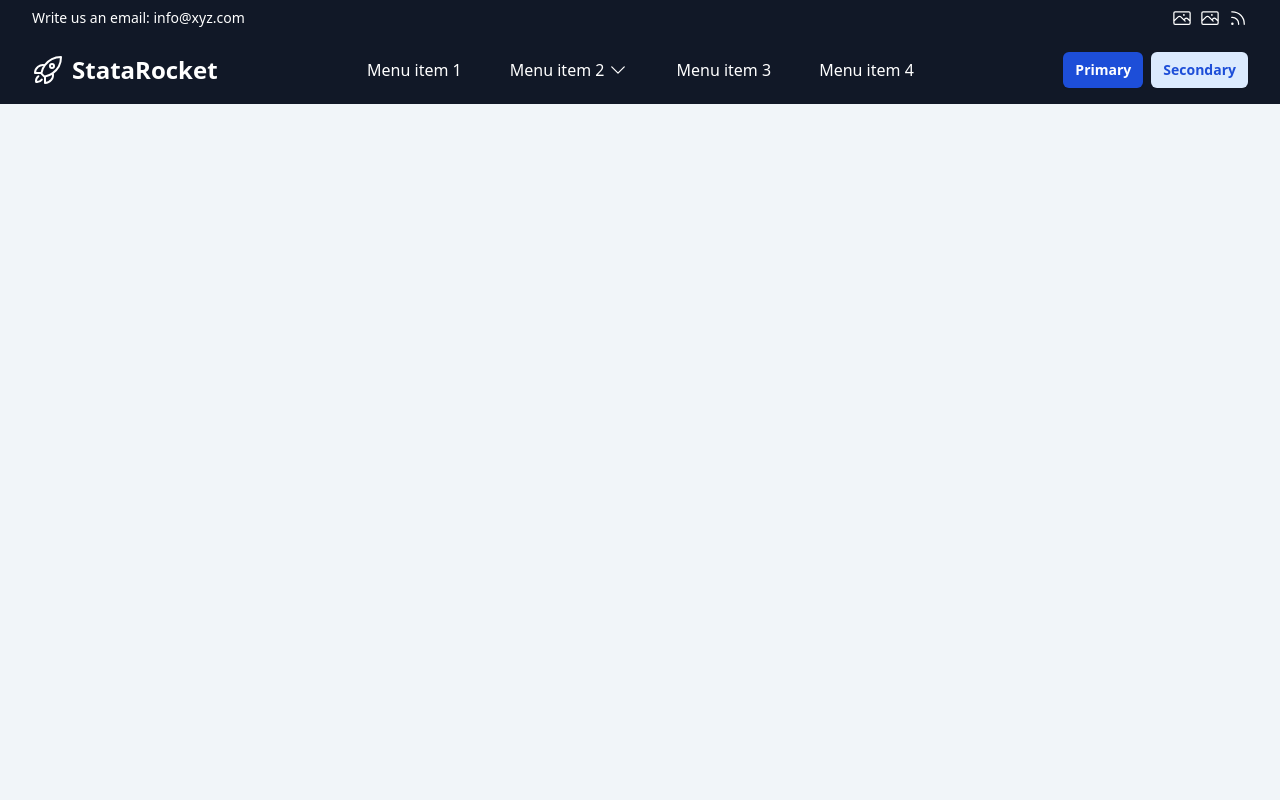
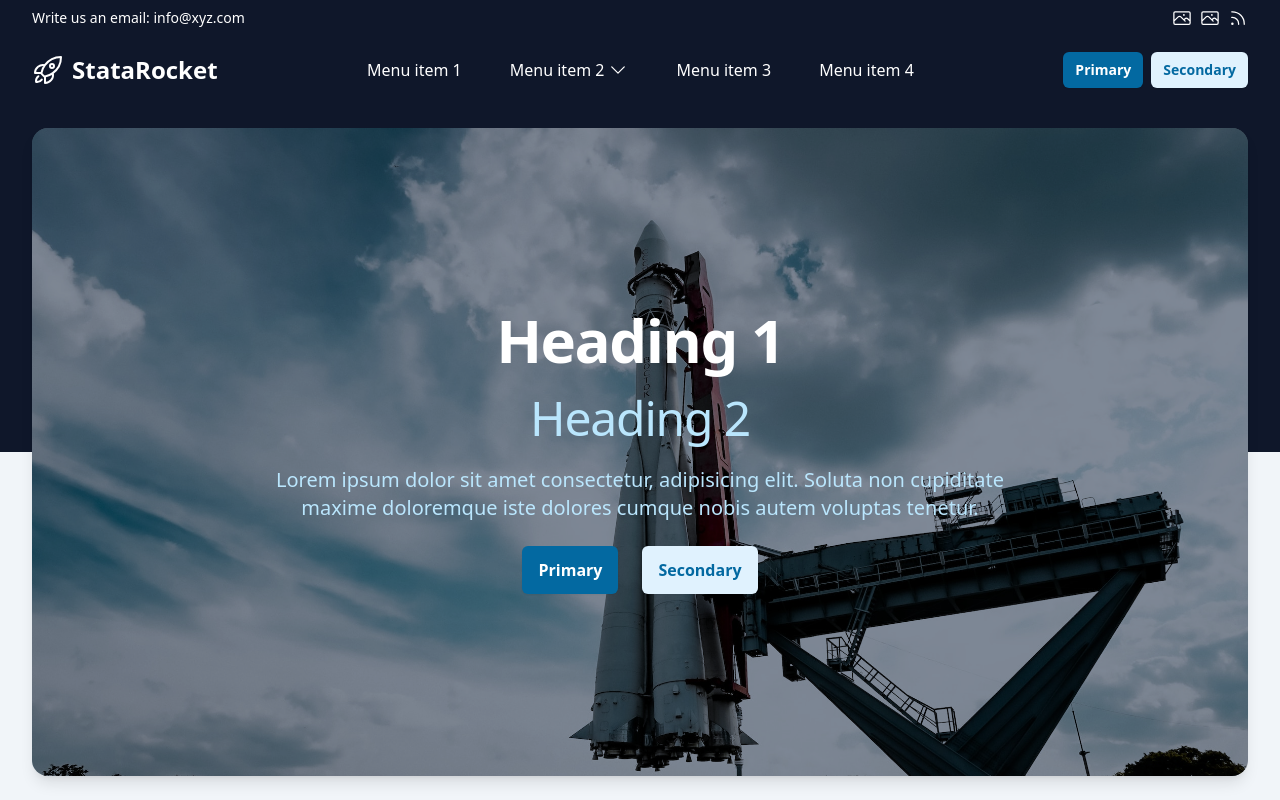
Before and after one commit to fegelnein/Chinook-Curiosity, a website built with Vite: page index.html in a window 1280 px wide. Built offline with nearby package versions, Linux system fonts and the light colour scheme; a web font is replaced by a local one.

Commit message:
Hero eingebaut und Korrekturen

```diff
--- a/index.html
+++ b/index.html
@@ -9,7 +9,7 @@
     />
 
     <!-- META-Informations -->
-    <title>StataRocket - Ein Tailwind CSS - Theme</title>
+    <title>StataRocket - Ein Tailwind CSS Theme</title>
 
     <!-- Icons -->
 
@@ -215,12 +215,12 @@
               class="hidden lg:flex lg:items-center lg:justify-end lg:gap-x-2"
             >
               <a
-                class="rounded-md bg-primary px-3 py-2 text-sm font-semibold text-heading-inverted shadow-sm hover:bg-primary/90 focus-visible:outline focus-visible:outline-2 focus-visible:outline-offset-2 focus-visible:outline-primary"
+                class="flex items-center justify-center rounded-md bg-primary px-3 py-2 text-sm font-semibold text-heading-inverted shadow-sm hover:bg-primary-hover focus-visible:outline focus-visible:outline-2 focus-visible:outline-offset-2 focus-visible:outline-primary"
                 href="#"
                 >Primary</a
               >
               <a
-                class="rounded-md bg-secondary px-3 py-2 text-sm font-semibold text-primary shadow-sm hover:bg-secondary/90 focus-visible:outline focus-visible:outline-2 focus-visible:outline-offset-2 focus-visible:outline-secondary"
+                class="flex items-center justify-center rounded-md bg-secondary px-3 py-2 text-sm font-semibold text-primary shadow-sm hover:bg-secondary-hover focus-visible:outline focus-visible:outline-2 focus-visible:outline-offset-2 focus-visible:outline-secondary"
                 href="#"
                 >Secondary</a
               >
@@ -261,7 +261,7 @@
             aria-modal="true"
           >
             <!-- Background backdrop, show/hide based on slide-over state. -->
-            <div class="fixed inset-0 z-10 bg-gray-700/80"></div>
+            <div class="fixed inset-0 z-10 backdrop-blur"></div>
             <div
               class="fixed inset-y-0 right-0 z-10 w-full overflow-y-auto bg-white px-4 sm:max-w-sm sm:px-6 sm:ring-1 sm:ring-gray-900/10"
             >
@@ -414,12 +414,12 @@
                 <!-- Buttons -->
                 <div class="flex items-center justify-center gap-x-6">
                   <a
-                    class="rounded-md bg-primary px-3 py-2 text-sm font-semibold text-heading-inverted shadow-sm hover:bg-primary/90 focus-visible:outline focus-visible:outline-2 focus-visible:outline-offset-2 focus-visible:outline-primary"
+                    class="flex items-center justify-center rounded-md bg-primary px-3 py-2 text-sm font-semibold text-heading-inverted shadow-sm hover:bg-primary-hover focus-visible:outline focus-visible:outline-2 focus-visible:outline-offset-2 focus-visible:outline-primary"
                     href="#"
                     >Primary</a
                   >
                   <a
-                    class="rounded-md bg-secondary px-3 py-2 text-sm font-semibold text-primary shadow-sm hover:bg-secondary/90 focus-visible:outline focus-visible:outline-2 focus-visible:outline-offset-2 focus-visible:outline-secondary"
+                    class="flex items-center justify-center rounded-md bg-secondary px-3 py-2 text-sm font-semibold text-primary shadow-sm hover:bg-secondary-hover focus-visible:outline focus-visible:outline-2 focus-visible:outline-offset-2 focus-visible:outline-secondary"
                     href="#"
                     >Secondary</a
                   >
@@ -481,8 +481,62 @@
           </div>
         </header>
       </div>
+
+      <!-- Hero -->
+      <div class="relative flex grow bg-header">
+        <div class="absolute inset-x-0 bottom-0 h-1/2 bg-body"></div>
+        <div class="container mx-auto flex max-w-screen-xl grow sm:p-6 lg:px-8">
+          <div
+            class="relative flex grow items-center justify-center shadow-lg sm:overflow-hidden sm:rounded-2xl"
+          >
+            <div class="absolute inset-0">
+              <img
+                class="h-full w-full object-cover"
+                src="./src/img/statarocket_large.jpg"
+                alt="StataRocket - A Tailwind CSS Theme"
+              />
+              <div
+                class="absolute inset-0 bg-hero-blend opacity-70 mix-blend-multiply"
+              ></div>
+            </div>
+            <div
+              class="relative flex flex-col gap-6 px-4 py-16 text-center sm:px-6 sm:py-24 lg:px-8 lg:py-32"
+            >
+              <h1
+                class="text-4xl font-extrabold tracking-tight text-heading-inverted sm:text-5xl lg:text-6xl"
+              >
+                Heading 1
+              </h1>
+              <h2
+                class="text-3xl font-extralight tracking-tight text-text-muted sm:text-4xl lg:text-5xl"
+              >
+                Heading 2
+              </h2>
+              <p class="mx-auto max-w-lg text-xl text-text-muted sm:max-w-3xl">
+                Lorem ipsum dolor sit amet consectetur, adipisicing elit. Soluta
+                non cupiditate maxime doloremque iste dolores cumque nobis autem
+                voluptas tenetur.
+              </p>
+              <!-- Buttons -->
+              <div
+                class="space-y-4 xs:flex xs:items-center xs:justify-center xs:gap-x-6 xs:space-y-0"
+              >
+                <a
+                  class="flex items-center justify-center rounded-md bg-primary px-4 py-3 font-semibold text-heading-inverted shadow-sm hover:bg-primary-hover focus-visible:outline focus-visible:outline-2 focus-visible:outline-offset-2 focus-visible:outline-primary"
+                  href="#"
+                  >Primary</a
+                >
+                <a
+                  class="flex items-center justify-center rounded-md bg-secondary px-4 py-3 font-semibold text-primary shadow-sm hover:bg-secondary-hover focus-visible:outline focus-visible:outline-2 focus-visible:outline-offset-2 focus-visible:outline-secondary"
+                  href="#"
+                  >Secondary</a
+                >
+              </div>
+            </div>
+          </div>
+        </div>
+      </div>
     </div>
-    <!-- Hero -->
 
     <!-- Main -->
     <main>
--- a/src/css/tailwind.css
+++ b/src/css/tailwind.css
@@ -5,22 +5,41 @@
 
 @layer base {
   :root {
-    --color-primary: 29 78 216; /* blue-700 */
-    --color-secondary: 219 234 254; /* blue-100 */
+    --color-primary: 3 105 161; /* sky-700 */
+    --color-primary-hover: 2 132 199; /* sky-600 */
+    --color-secondary: 224 242 254; /* sky-100 */
+    --color-secondary-hover: 226 232 240; /* slate-200 */
     --color-body: 241 245 249; /* slate-100 */
-    --color-header: 17 24 39; /* gray-900 */
+    --color-header: 15 23 42; /* slate-900 */
     --color-text: 100 116 139; /* slate-500 */
-    --color-text-muted: 191 219 254; /* blue-200 */
+    --color-text-muted: 186 230 253; /* sky-200 */
     --color-heading: 2 6 23; /* slate-900 */
     --color-heading-hover: 51 65 85; /* slate-700 */
     --color-heading-inverted: 255 255 255; /* white */
     --color-heading-inverted-hover: 203 213 225; /* slate-300 */
-    --color-menu-button-bg: 31 41 55; /* gray-800 */
-    --color-menu-button-bg-hover: 55 65 81; /* gray-700 */
+    --color-menu-button-bg: 30 41 59; /* slate-800 */
+    --color-menu-button-bg-hover: 51 65 85; /* slate-700 */
+    --color-hero-blend: 71 85 105; /* slate-600 */
   }
 
   .theme-juergenschadek {
     --color-primary: 0 209 219; /* #00D1DB */
     --color-secondary: 101 117 118; /* #657576 */
   }
+
+  .theme-lighthouse {
+    --color-primary: 29 78 216; /* blue-700 */
+    --color-secondary: 219 234 254; /* blue-100 */
+    --color-body: 243 244 246; /* gray-100 */
+    --color-header: 17 24 39; /* gray-900 */
+    --color-text: 107 114 128; /* gray-500 */
+    --color-text-muted: 191 219 254; /* blue-200 */
+    --color-heading: 17 24 39; /* gray-900 */
+    --color-heading-hover: 75 85 99; /* gray-600 */
+    --color-heading-inverted: 255 255 255; /* white */
+    --color-heading-inverted-hover: 209 213 219; /* gray-300 */
+    --color-menu-button-bg: 31 41 55; /* gray-800 */
+    --color-menu-button-bg-hover: 55 65 81; /* gray-700 */
+    --color-hero-blend: 55 65 81; /* gray-700 */
+  }
 }
--- a/tailwind.config.js
+++ b/tailwind.config.js
@@ -5,10 +5,16 @@ const defaultTheme = require("tailwindcss/defaultTheme");
 export default {
   content: ["./index.html", "./**/*.{js,ts,jsx,tsx,html}"],
   theme: {
+    screens: {
+      xs: "475px",
+      ...defaultTheme.screens,
+    },
     extend: {
       colors: {
         primary: "rgb(var(--color-primary) / <alpha-value>)",
+        "primary-hover": "rgb(var(--color-primary-hover) / <alpha-value>)",
         secondary: "rgb(var(--color-secondary) / <alpha-value>)",
+        "secondary-hover": "rgb(var(--color-secondary-hover) / <alpha-value>)",
         body: "rgb(var(--color-body) / <alpha-value>)",
         header: "rgb(var(--color-header) / <alpha-value>)",
         text: "rgb(var(--color-text) / <alpha-value>)",
@@ -22,6 +28,7 @@ export default {
         "menu-button-bg": "rgb(var(--color-menu-button-bg) / <alpha-value>)",
         "menu-button-bg-hover":
           "rgb(var(--color-menu-button-bg-hover) / <alpha-value>)",
+        "hero-blend": "rgb(var(--color-hero-blend) / <alpha-value>)",
       },
       fontFamily: {
         sans: ["Inter var", ...defaultTheme.fontFamily.sans],
```
Also changed, not shown: README.md, src/img/statarocket_large.jpg (added), src/img/statarocket_medium.jpg (added), src/img/statarocket_small.jpg (added), 1 other file.
